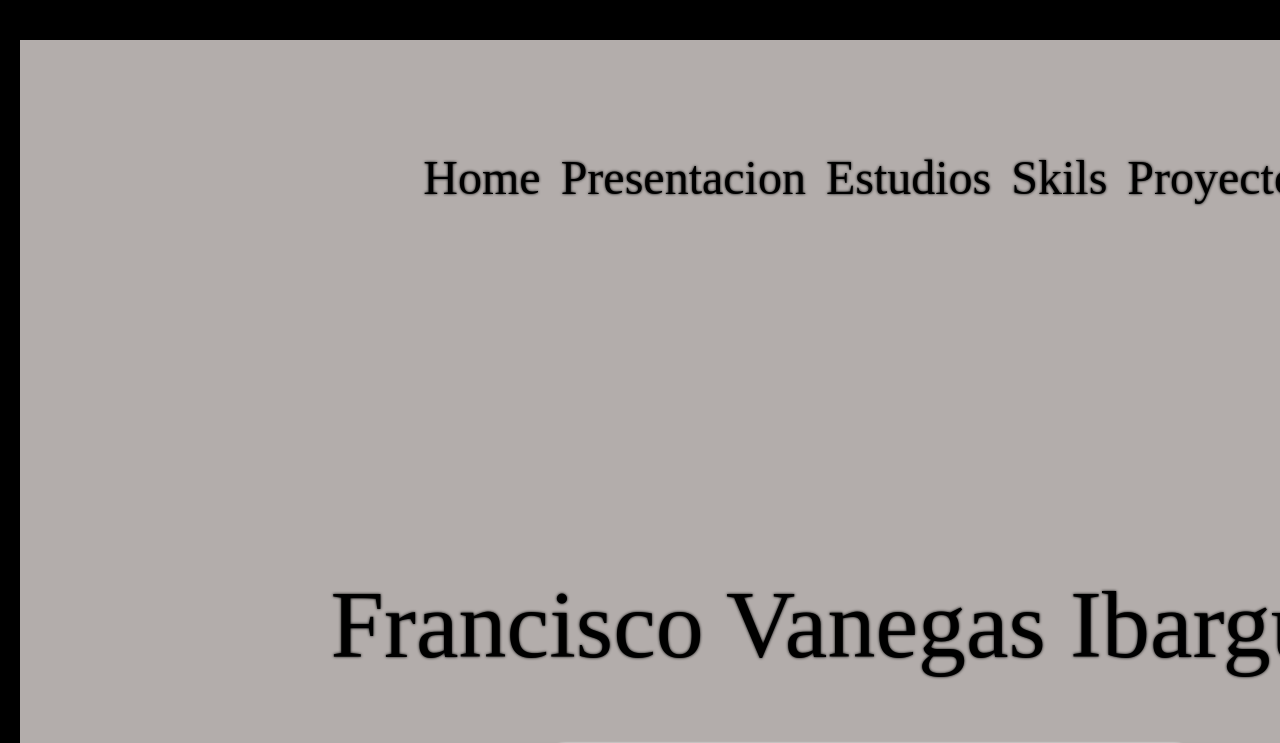
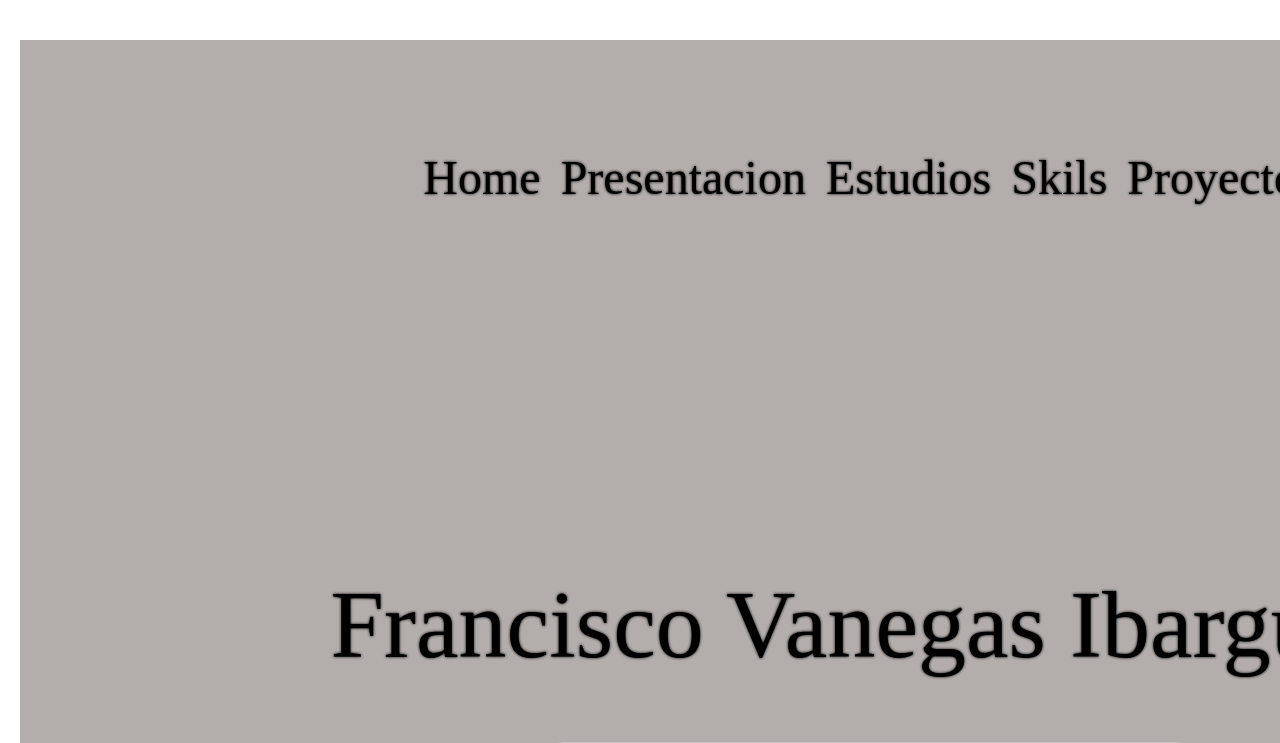
Before and after one commit to FranciscoDJVI/Javascript, a React (Create React App) app in the folder mifirstpage/: page / in a window 1280 px wide. Shown: the top 743 px of the page. Built offline with nearby package versions, Linux system fonts and the light colour scheme.

Commit message:
fix: change principal-color
Change the principal-color in the index.css

```diff
--- a/mifirstpage/src/index.css
+++ b/mifirstpage/src/index.css
@@ -1,5 +1,5 @@
 :root {
-  --principal-color: #000000;
+  --principal-color: #ffffff;
   --secondary-color: #b3adab;
   --font-size-principal: 2rem;
   --font-size-secondary: 1rem;
```
